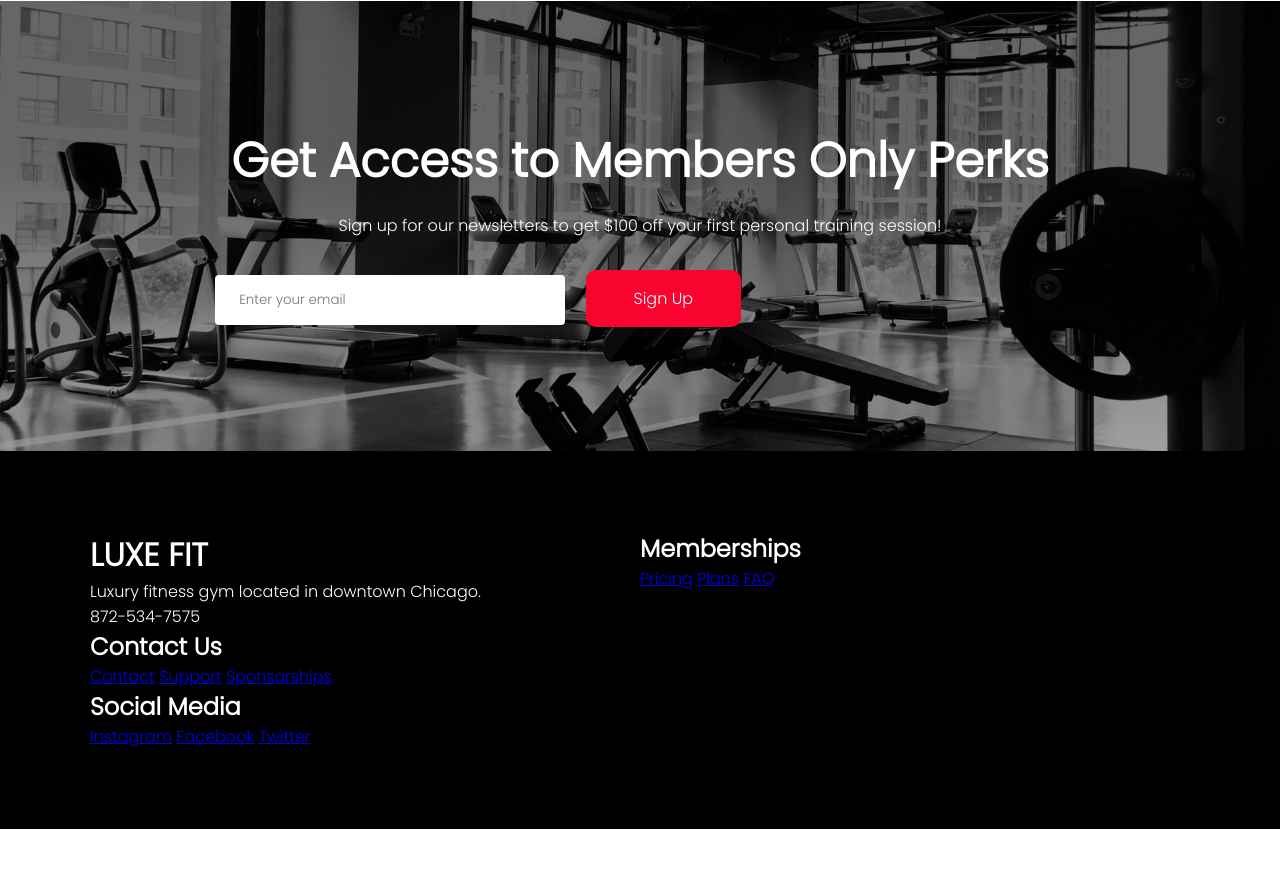
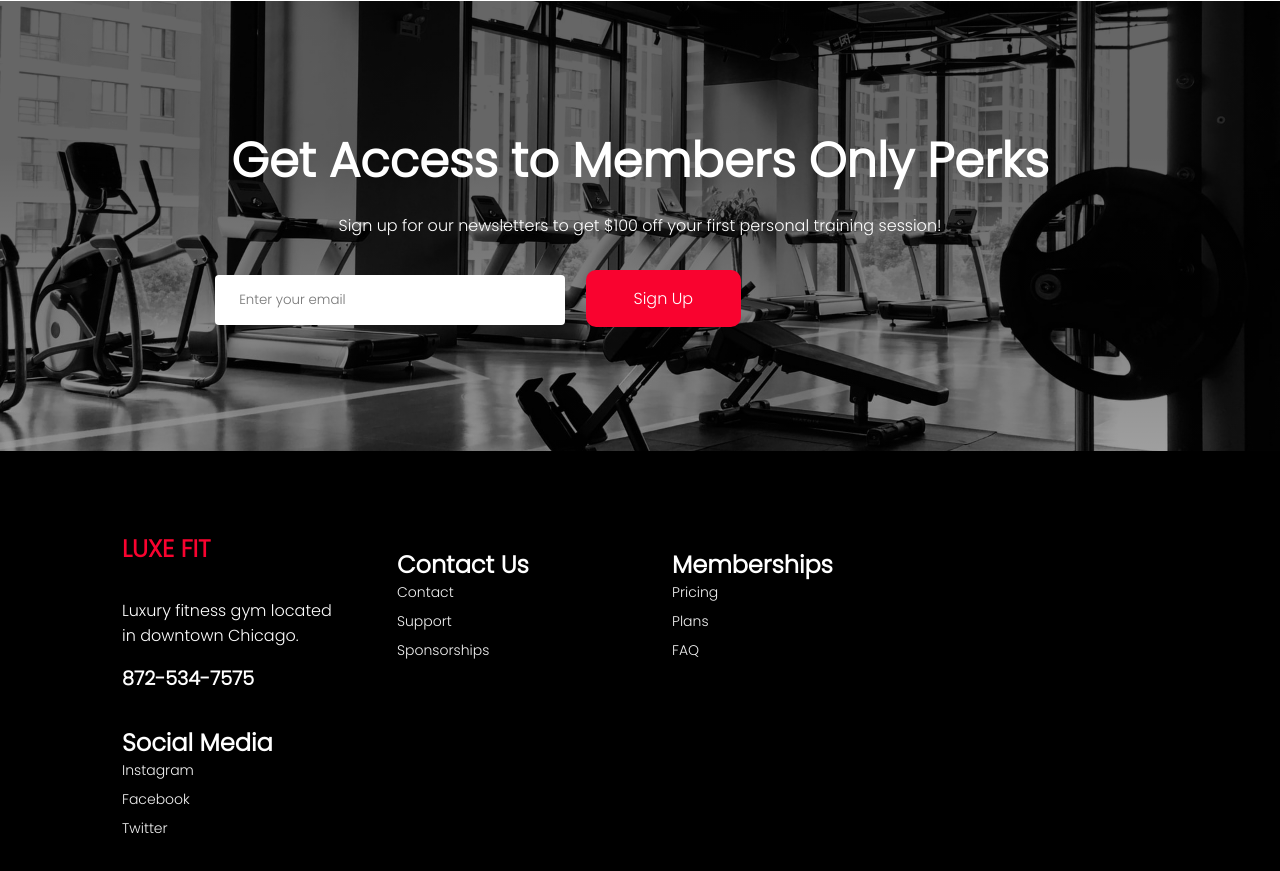
Before and after one commit to mapaige/gym-website, a plain HTML site: page index.html in a window 1280 px wide. Shown: the part 4151-5022 px from the top of the page. Before the commit the page ends 4980 px from the top, so only its background shows below. Drawn offline with Linux system fonts and the light colour scheme.

Commit message:
correcting styling

```diff
--- a/index.html
+++ b/index.html
@@ -201,11 +201,13 @@
 							<a class="footer__link" href="/">FAQ</a>
 						</div>
 					</div>
-					<div class="footer__links">
-						<h2 class="footer__title">Social Media</h2>
-							<a class="footer__link" href="/">Instagram</a>
-							<a class="footer__link" href="/">Facebook</a>
-							<a class="footer__link" href="/">Twitter</a>
+					<div class="footer__wrapper">
+						<div class="footer__links">
+							<h2 class="footer__title">Social Media</h2>
+								<a class="footer__link" href="/">Instagram</a>
+								<a class="footer__link" href="/">Facebook</a>
+								<a class="footer__link" href="/">Twitter</a>
+							</div>
 						</div>
 					</div>
 				</div>
--- a/style.css
+++ b/style.css
@@ -443,30 +443,94 @@
 		width: 100%;
 		margin-right: 0;
 	}
-
-
 }
 
 @media screen and (max-width: 400px) {
 	.button {
 		width: 100%;
-		min-width:250px;
+		min-width: 250px;
 	}
-
 }
 
 /* Footer Section */
 
 .footer {
-	padding: 5rem calc((100vw - 1100px) /2);
+	padding: 5rem calc((100vw - 1100px) / 2);
 	display: grid;
-	grid-template-columns: repeat(2 , 1fr);
+	grid-template-columns: repeat(2, 1fr);
 	color: var(--white);
 	background: var(--black);
 }
 
 .footer__desc {
-
+	padding: 0 2rem;
 }
 
+.footer__desc h1 {
+	margin-bottom: 2rem;
+	color: var(--red);
+	font-size: 1.5rem;
 }
+
+.footer__desc p {
+	margin-bottom: 1rem;
+}
+
+#phone {
+	font-weight: bold;
+	font-size: 1.2rem;
+}
+
+.footer__wrapper {
+	display: grid;
+	grid-template-columns: repeat(2, 1fr);
+}
+
+.footer__links {
+	display: flex;
+	flex-direction: column;
+	align-items: flex-start;
+	padding: 1rem 2rem;
+}
+
+}.footer__title {
+	font-size: 14px;
+	margin-bottom: 16px;
+}
+
+.footer__link {
+	text-decoration: none;
+	color: rgb(242, 242, 242);
+	font-size: 14px;
+	margin-bottom: 0.5rem;
+	transition: 0.3 ease-in-out;
+}
+
+/* .footer__link:hover {
+	text-decoration: none;
+	color: rgb(242,242,242);
+	font-size: 14px;
+	margin-bottom: 0.5rem;
+} */
+
+.footer__link:hover {
+	color: var(--red);
+}
+
+@media screen and (max-width: 820px) {
+	.footer__wrapper {
+		grid-template-columns: 1fr;
+	}
+}
+
+@media screen and(max-width:400px) {
+	.footer__desc {
+		padding: 1rem;
+	}
+}
+
+@media screen and(max-width:400px) {
+	.footer__link {
+		padding: 1rem;
+	}
+}
```
Lines whose indentation alone changed are shown as unchanged.
